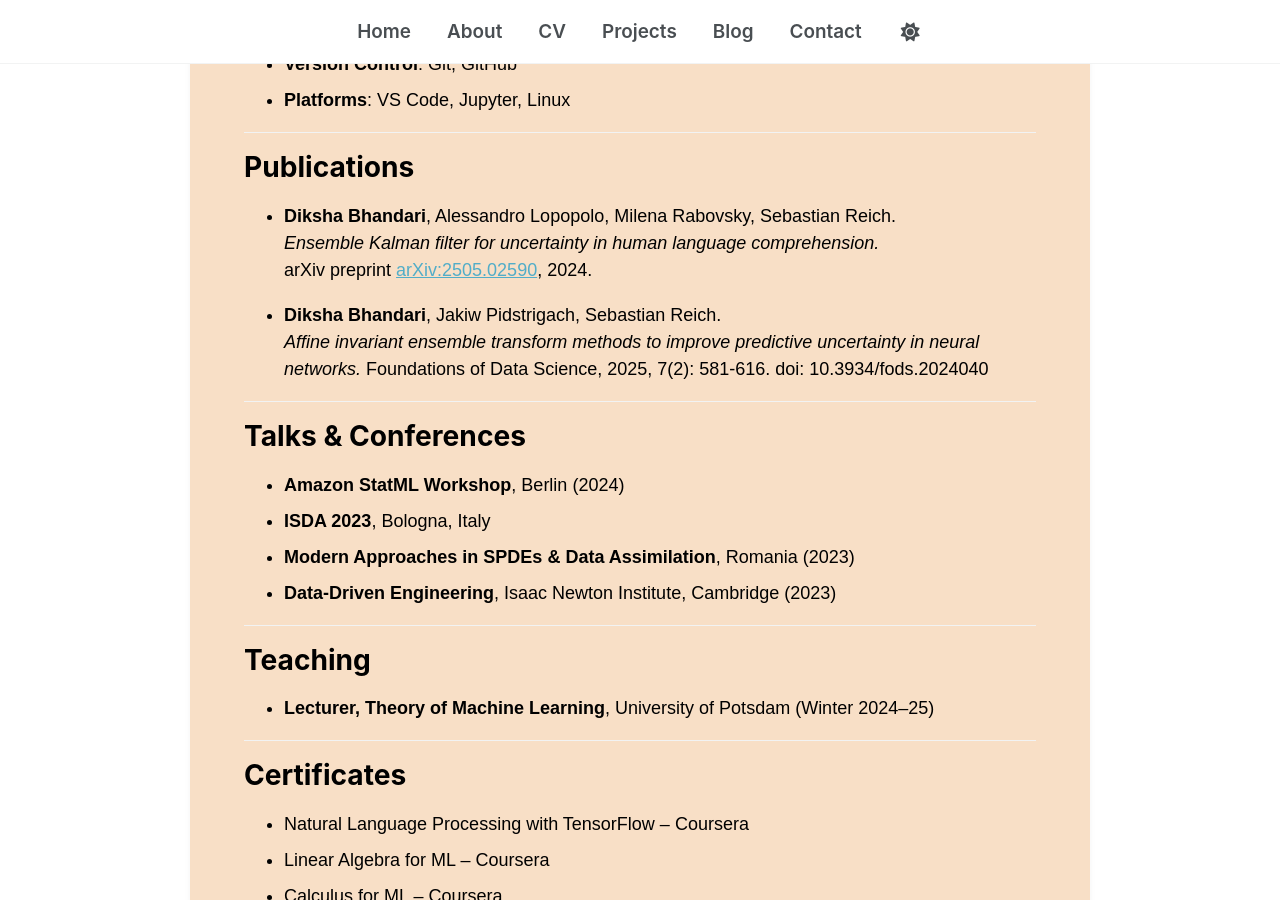
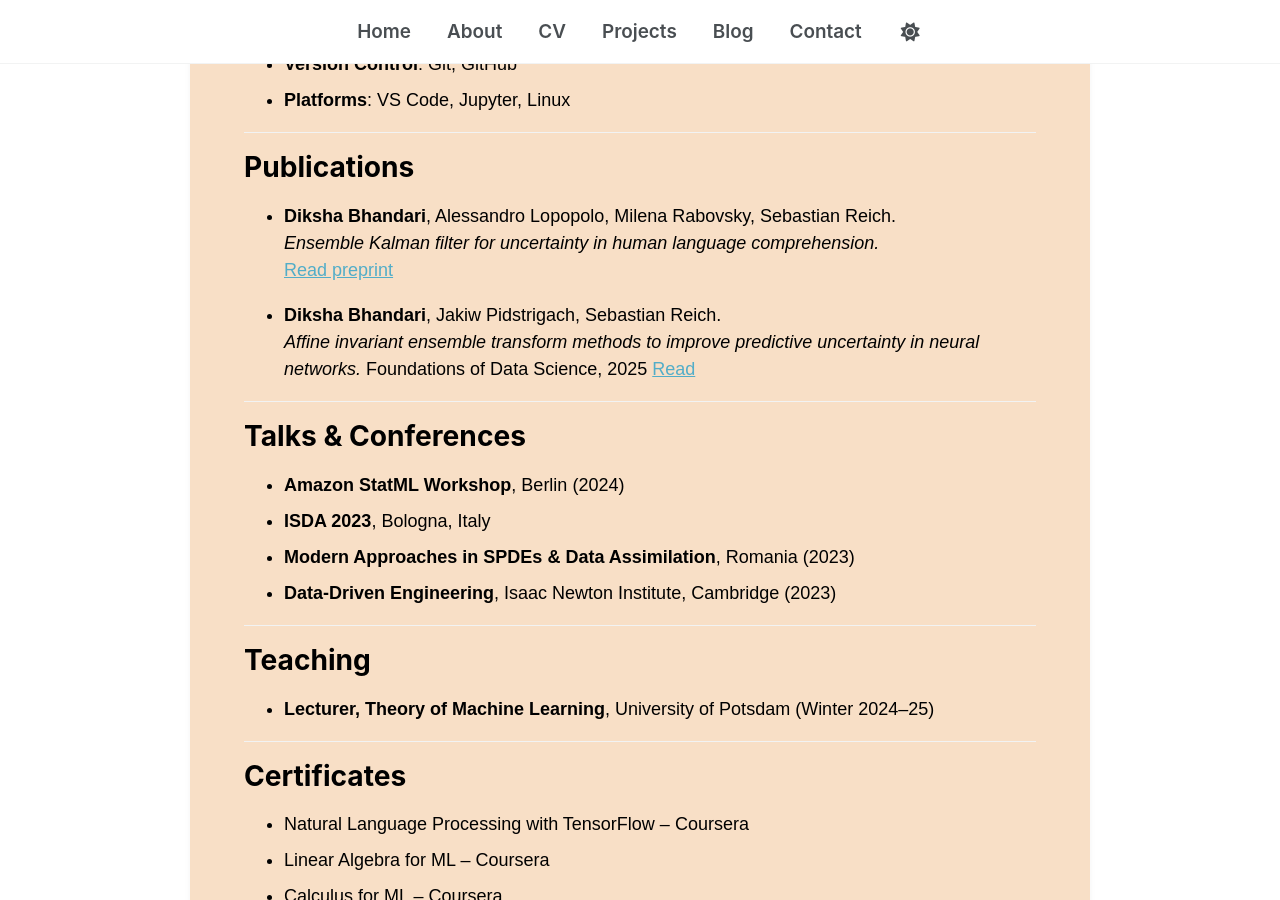
Before and after one commit to dikshab14/dikshab14.github.io, a Jekyll site: the page built from _pages/cv.md, in a window 1280 px wide and 900 px high, scrolled down 1366 px. Built offline with Jekyll 4.4.1, drawn with Linux system fonts in a browser that asks for light colours.

Commit message:
update cv

```diff
--- a/_pages/cv.md
+++ b/_pages/cv.md
@@ -67,11 +67,12 @@ Publications
 
 - **Diksha Bhandari**, Alessandro Lopopolo, Milena Rabovsky, Sebastian Reich.
   *Ensemble Kalman filter for uncertainty in human language comprehension.*
-   arXiv preprint [arXiv:2505.02590](https://arxiv.org/abs/2505.02590), 2024.
+  [Read preprint](https://arxiv.org/abs/2505.02590)
 
 - **Diksha Bhandari**, Jakiw Pidstrigach, Sebastian Reich.
   *Affine invariant ensemble transform methods to improve predictive uncertainty in neural networks.*
-  Foundations of Data Science, 2025, 7(2): 581-616. doi: 10.3934/fods.2024040
+  Foundations of Data Science, 2025
+  [Read](https://www.aimsciences.org/article/doi/10.3934/fods.2024040)
 
 
 ---
```
